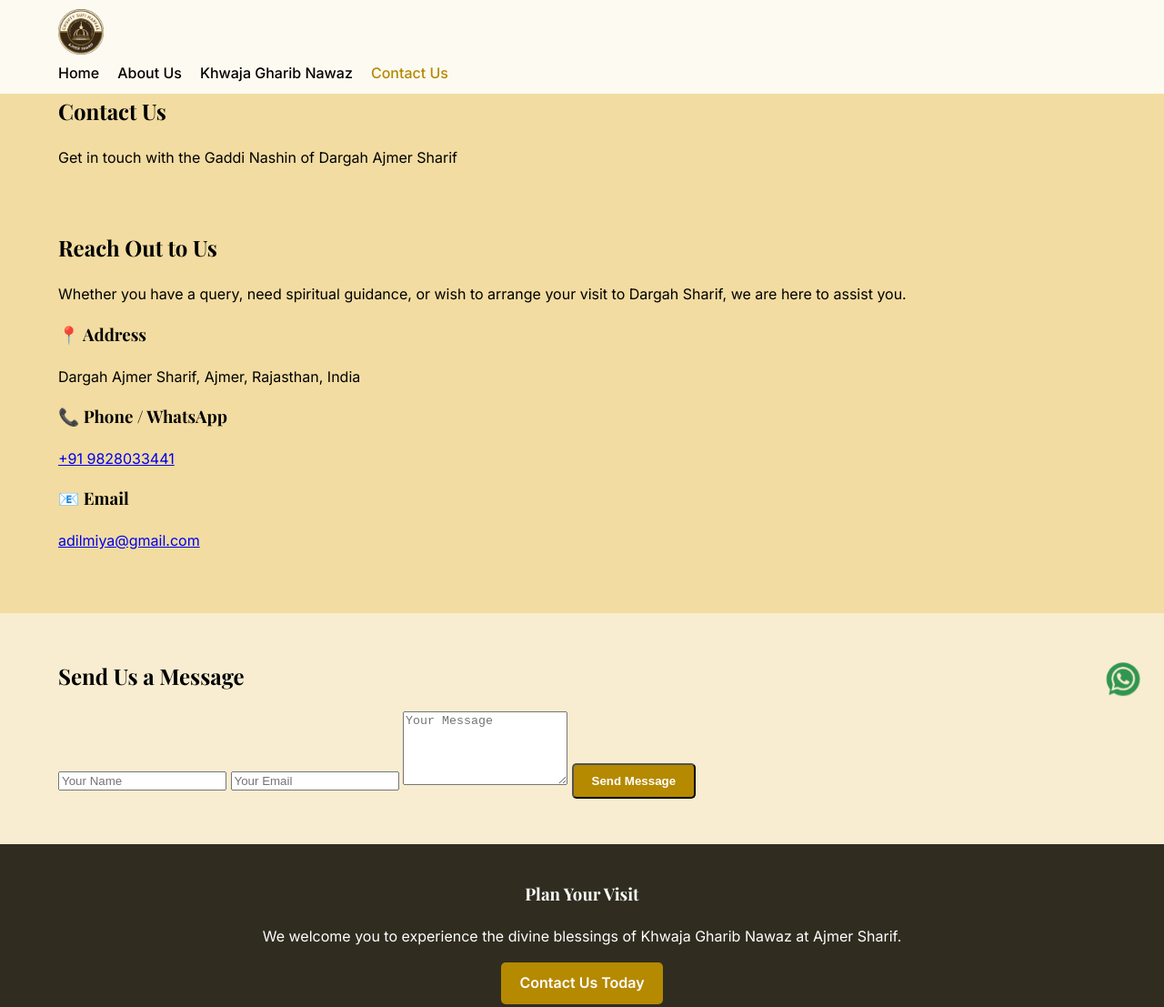
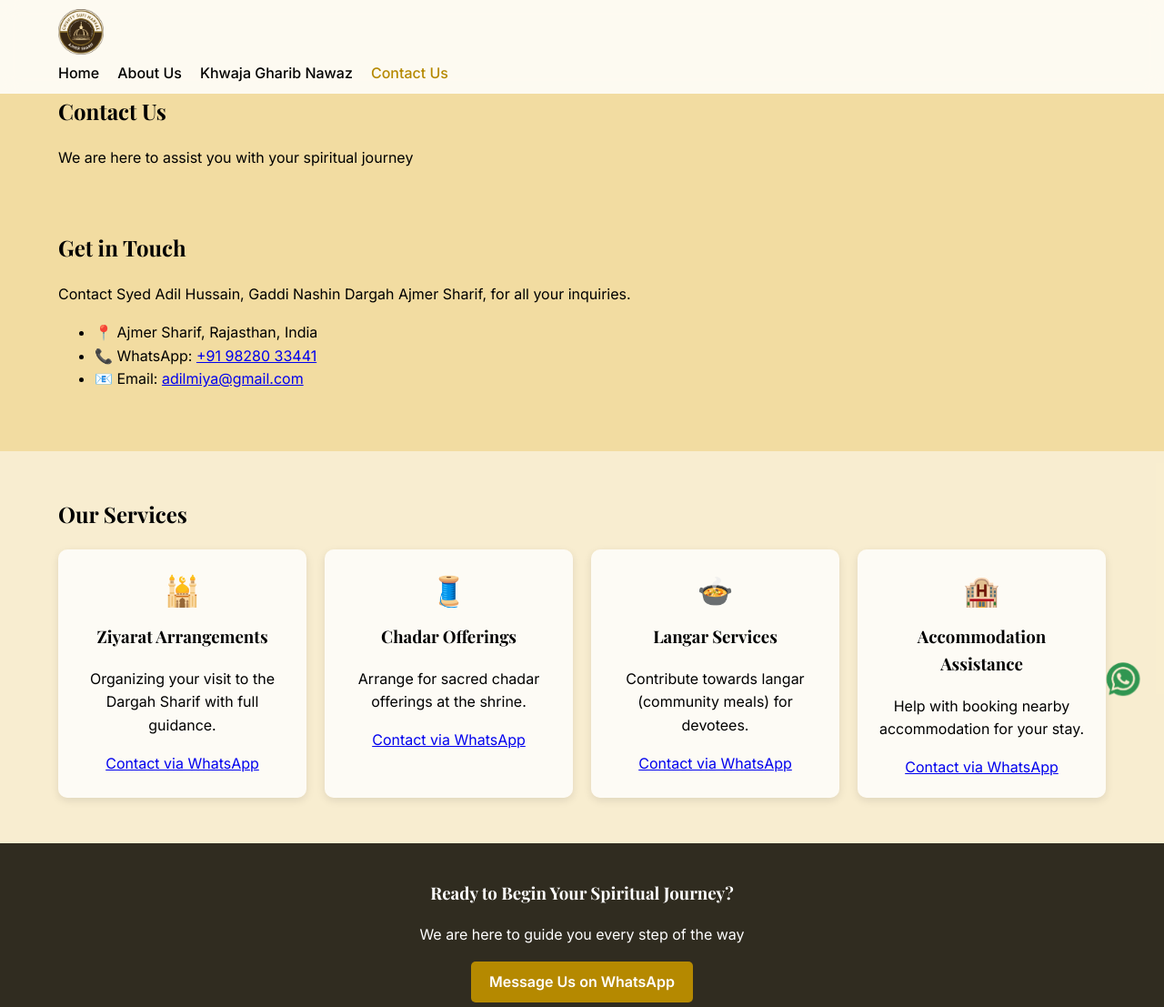
Before and after one commit to adilmiya/chishty-sufi-markaz, a plain HTML site: page contact.html in a window 1280 px wide. Shown: the top 1107 px of the page at 91% size. Drawn offline with nearby package versions, Linux system fonts and the light colour scheme.

Commit message:
Update contact.html

```diff
--- a/contact.html
+++ b/contact.html
@@ -16,7 +16,6 @@
                 <div class="logo">
                     <a href="index.html"><img src="MylogoCSM.PNG" alt="Chishty Sufi Markaz Logo"></a>
                 </div>
-                <div class="menu-toggle" id="mobile-menu">☰</div>
                 <ul class="nav-links">
                     <li><a href="index.html">Home</a></li>
                     <li><a href="about.html">About Us</a></li>
@@ -30,49 +29,62 @@
     <section id="contact-hero" class="page-hero">
         <div class="container">
             <h2>Contact Us</h2>
-            <p>Get in touch with the Gaddi Nashin of Dargah Ajmer Sharif</p>
+            <p>We are here to assist you with your spiritual journey</p>
         </div>
     </section>
 
-    <section id="contact-details" class="content-section">
+    <section id="contact-info" class="content-section">
         <div class="container">
-            <h2>Reach Out to Us</h2>
-            <p>Whether you have a query, need spiritual guidance, or wish to arrange your visit to Dargah Sharif, we are here to assist you.</p>
+            <h2>Get in Touch</h2>
+            <p>Contact Syed Adil Hussain, Gaddi Nashin Dargah Ajmer Sharif, for all your inquiries.</p>
+            <ul>
+                <li>📍 Ajmer Sharif, Rajasthan, India</li>
+                <li>📞 WhatsApp: <a href="https://wa.me/919828033441" target="_blank">+91 98280 33441</a></li>
+                <li>📧 Email: <a href="mailto:adilmiya@gmail.com">adilmiya@gmail.com</a></li>
+            </ul>
+        </div>
+    </section>
 
-            <div class="contact-grid">
-                <div class="contact-card">
-                    <h3>📍 Address</h3>
-                    <p>Dargah Ajmer Sharif, Ajmer, Rajasthan, India</p>
+    <section id="services" class="content-section alt-section">
+        <div class="container">
+            <h2>Our Services</h2>
+            <div class="services-grid">
+                <div class="service-card">
+                    <div class="service-icon">🕌</div>
+                    <h3>Ziyarat Arrangements</h3>
+                    <p>Organizing your visit to the Dargah Sharif with full guidance.</p>
+                    <a href="https://wa.me/919828033441?text=I%20want%20to%20arrange%20a%20Ziyarat%20at%20Ajmer%20Sharif" target="_blank" class="service-contact">Contact via WhatsApp</a>
                 </div>
-                <div class="contact-card">
-                    <h3>📞 Phone / WhatsApp</h3>
-                    <p><a href="https://wa.me/919828033441" target="_blank">+91 9828033441</a></p>
+
+                <div class="service-card">
+                    <div class="service-icon">🧵</div>
+                    <h3>Chadar Offerings</h3>
+                    <p>Arrange for sacred chadar offerings at the shrine.</p>
+                    <a href="https://wa.me/919828033441?text=I%20want%20to%20offer%20a%20Chadar%20at%20Dargah%20Sharif" target="_blank" class="service-contact">Contact via WhatsApp</a>
                 </div>
-                <div class="contact-card">
-                    <h3>📧 Email</h3>
-                    <p><a href="mailto:adilmiya@gmail.com">adilmiya@gmail.com</a></p>
+
+                <div class="service-card">
+                    <div class="service-icon">🍲</div>
+                    <h3>Langar Services</h3>
+                    <p>Contribute towards langar (community meals) for devotees.</p>
+                    <a href="https://wa.me/919828033441?text=I%20want%20to%20contribute%20to%20Langar%20at%20Dargah%20Sharif" target="_blank" class="service-contact">Contact via WhatsApp</a>
+                </div>
+
+                <div class="service-card">
+                    <div class="service-icon">🏨</div>
+                    <h3>Accommodation Assistance</h3>
+                    <p>Help with booking nearby accommodation for your stay.</p>
+                    <a href="https://wa.me/919828033441?text=I%20need%20help%20booking%20accommodation%20near%20Dargah%20Sharif" target="_blank" class="service-contact">Contact via WhatsApp</a>
                 </div>
             </div>
         </div>
     </section>
 
-    <section id="contact-form" class="content-section alt-section">
-        <div class="container">
-            <h2>Send Us a Message</h2>
-            <form action="mailto:adilmiya@gmail.com" method="post" enctype="text/plain" class="contact-form">
-                <input type="text" name="name" placeholder="Your Name" required>
-                <input type="email" name="email" placeholder="Your Email" required>
-                <textarea name="message" placeholder="Your Message" rows="5" required></textarea>
-                <button type="submit" class="cta-button">Send Message</button>
-            </form>
-        </div>
-    </section>
-
     <section class="cta-box">
         <div class="container">
-            <h3>Plan Your Visit</h3>
-            <p>We welcome you to experience the divine blessings of Khwaja Gharib Nawaz at Ajmer Sharif.</p>
-            <a href="contact.html" class="cta-button">Contact Us Today</a>
+            <h3>Ready to Begin Your Spiritual Journey?</h3>
+            <p>We are here to guide you every step of the way</p>
+            <a href="https://wa.me/919828033441?text=I%20am%20ready%20to%20start%20my%20spiritual%20journey%20with%20your%20guidance" target="_blank" class="cta-button">Message Us on WhatsApp</a>
         </div>
     </section>
 
@@ -93,7 +105,7 @@
                     <ul>
                         <li>Syed Adil Hussain</li>
                         <li>Gaddi Nashin Dargah Ajmer Sharif</li>
-                        <li>WhatsApp: <a href="https://wa.me/919828033441" target="_blank">+919828033441</a></li>
+                        <li>WhatsApp: <a href="https://wa.me/919828033441" target="_blank">+91 98280 33441</a></li>
                         <li>Email: <a href="mailto:adilmiya@gmail.com">adilmiya@gmail.com</a></li>
                     </ul>
                 </div>
@@ -104,14 +116,10 @@
         </div>
     </footer>
 
+    <!-- WhatsApp Floating Button -->
     <a href="https://wa.me/919828033441" class="whatsapp-float" target="_blank">
         <img src="whatsapp-icon.png" alt="WhatsApp" style="width:50px; height:50px;">
     </a>
 
-    <script>
-        document.getElementById('mobile-menu').addEventListener('click', function() {
-            document.querySelector('.nav-links').classList.toggle('show');
-        });
-    </script>
 </body>
 </html>
```
